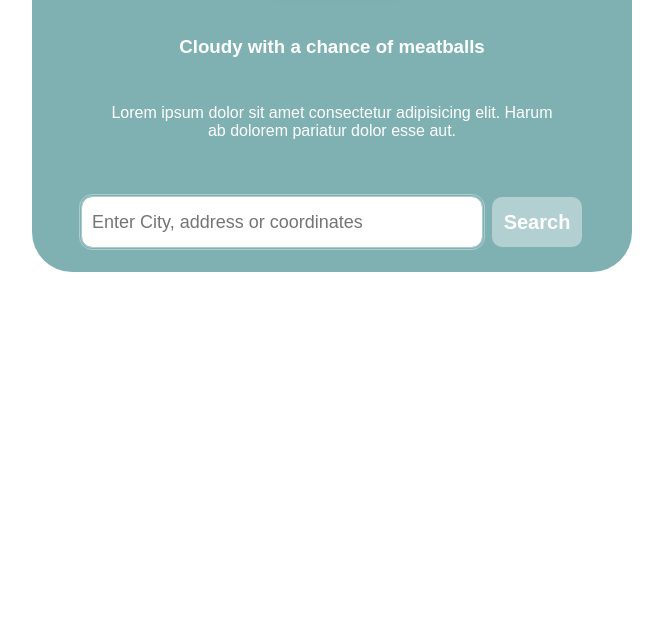
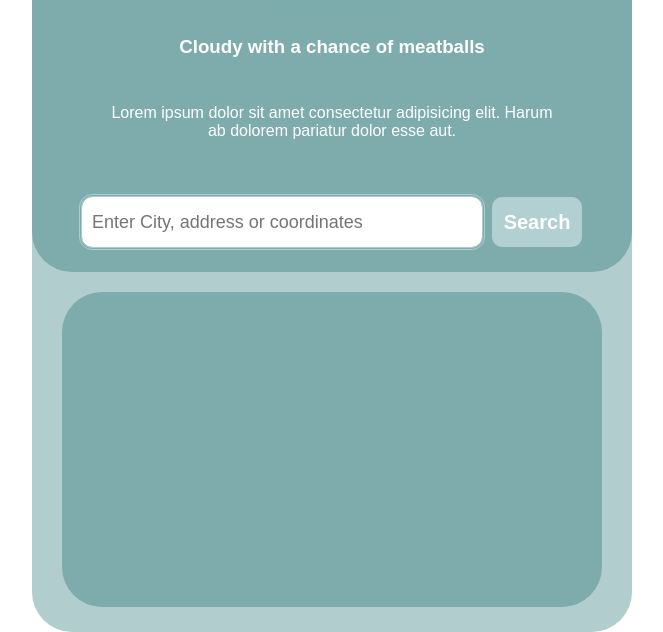
Before and after one commit to danielbrodd/simple-weather-app, a plain HTML site: page index.html in a window 1280 px wide. Shown: the part 278-910 px from the top of the page, without its empty margins (308-971 px from the left). Before the commit the page ends 800 px from the top, so only its background shows below. Drawn offline with Linux system fonts and the light colour scheme.

Commit message:
start adding content and style for five day prognosis

```diff
--- a/index.html
+++ b/index.html
@@ -31,5 +31,14 @@
             </form>
         </div>
     </div>
+    <div class="container2">
+        <div class="subContainer">
+            <div class="day1"></div>
+            <div class="day2"></div>
+            <div class="day3"></div>
+            <div class="day4"></div>
+            <div class="day5"></div>
+        </div>
+    </div>
 </body>
 </html>
--- a/style.css
+++ b/style.css
@@ -4,12 +4,12 @@ body * {
 }
 
 .container {
-    margin: 100px auto;
+    margin: 100px auto 0;
     width: 600px;
     display: grid;
     grid-template-columns: 1fr;
     grid-template-rows: 200px 50px 100px 100px;
-    background-color: #5f9ea0cc;
+    background-color: #7eacad;
     border-radius: 40px;
 
     font-family: Arial, Helvetica, sans-serif;
@@ -117,3 +117,26 @@ button:active {
     background-color: hsl(182, 25%, 77%);
     transform: scale(1.01);
 }
+
+
+.container2 {
+    position: absolute;
+    left: 50%;
+    transform: translateX(-50%);
+    width: 600px;
+    margin: -40px auto 0;
+    background-color: #b2cdce;
+    height: 400px;
+    z-index: -1;
+    border-radius: 0 0 40px 40px;
+}
+.subContainer{
+    width: 90%;
+    height: 315px;
+    background-color: #7eacad;
+    margin-left: auto;
+    margin-right: auto;
+    border-radius: 40px;
+    margin-top: 60px;
+
+}
```
